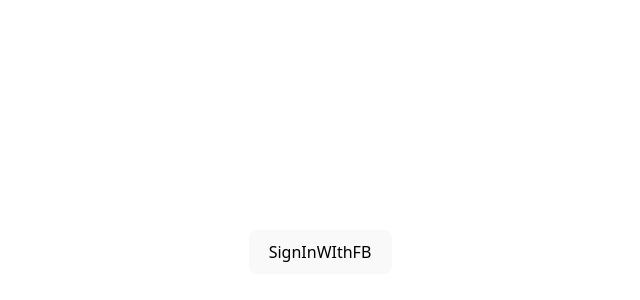
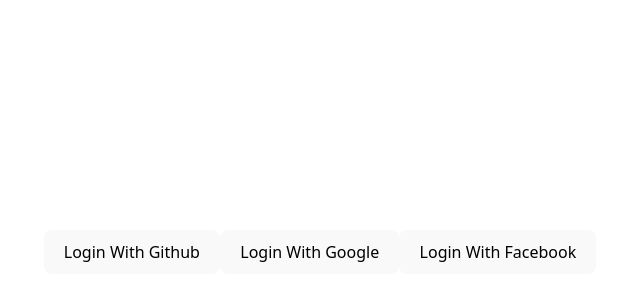
Before and after one commit to Imranhossain45/explore-firebase, a React (Vite) app: page / in a window 1280 px wide. Shown: the part 148-448 px from the top of the page, without its empty margins (320-960 px from the left). Built offline with nearby package versions, Linux system fonts and the light colour scheme.

Commit message:
Github login done

```diff
--- a/src/App.jsx
+++ b/src/App.jsx
@@ -1,14 +1,12 @@
 
 import './App.css'
-import SignInWIthFB from './components/SignInWithFB/SignInWIthFB'
-import SignInWithGoogle from './SignInWithGoogle/SignInWithGoogle'
+import SignInMethod from './components/SignInMethod/SignInMethod'
 
 function App() {
 
   return (
     <div>
-      {/* <SignInWithGoogle></SignInWithGoogle> */}
-    <SignInWIthFB></SignInWIthFB>
+      <SignInMethod></SignInMethod>
     </div>
   )
 }
--- /dev/null
+++ b/src/components/SignInMethod/SignInMethod.jsx
@@ -0,0 +1,76 @@
+import React, { useState } from "react";
+import {
+  getAuth,
+  signInWithPopup,
+  GithubAuthProvider,
+  GoogleAuthProvider,
+  FacebookAuthProvider,
+  signOut,
+} from "firebase/auth";
+import { app } from "../../Firebase/firebaseinit";
+
+const SignInMethod = () => {
+  const [userInfo, setUserInfo] = useState(null);
+  const auth = getAuth(app);
+  const githubLoginBtn = () => {
+    const provider = new GithubAuthProvider();
+    signInWithPopup(auth, provider)
+      .then((result) => {
+        setUserInfo(result.user);
+      })
+      .catch((error) => {
+        console.log(error);
+      });
+  };
+  const googleLoginBtn = () => {
+    const provider = new GoogleAuthProvider();
+    signInWithPopup(auth, provider)
+      .then((result) => {
+        setUserInfo(result.user);
+      })
+      .catch((error) => {
+        console.log("Error" + error);
+      });
+  };
+  const facebookLoginBtn = () => {
+    const provider = new FacebookAuthProvider();
+    signInWithPopup(auth, provider)
+      .then((result) => {
+        setUserInfo(result.user);
+      })
+      .catch((error) => {
+        console.log(error);
+      });
+  };
+  const signOutBtn = () => {
+    signOut(auth)
+      .then((result) => {
+        setUserInfo(null);
+        console.log(result);
+      })
+      .catch((error) => {
+        console.log(error);
+      });
+  };
+
+  return (
+    <div>
+      {userInfo && (
+        <div>
+          <h2>{userInfo.displayName}</h2>
+        </div>
+      )}
+      {userInfo ? (
+        <button onClick={signOutBtn}>Log Out</button>
+      ) : (
+        <div>
+          <button onClick={githubLoginBtn}>Login With Github</button>
+          <button onClick={googleLoginBtn}>Login With Google</button>
+          <button onClick={facebookLoginBtn}>Login With Facebook</button>
+        </div>
+      )}
+    </div>
+  );
+};
+
+export default SignInMethod;
```
Also changed, not shown: src/components/SignInWithGithub/SignInWithGithub.jsx (+10 -17 lines).
